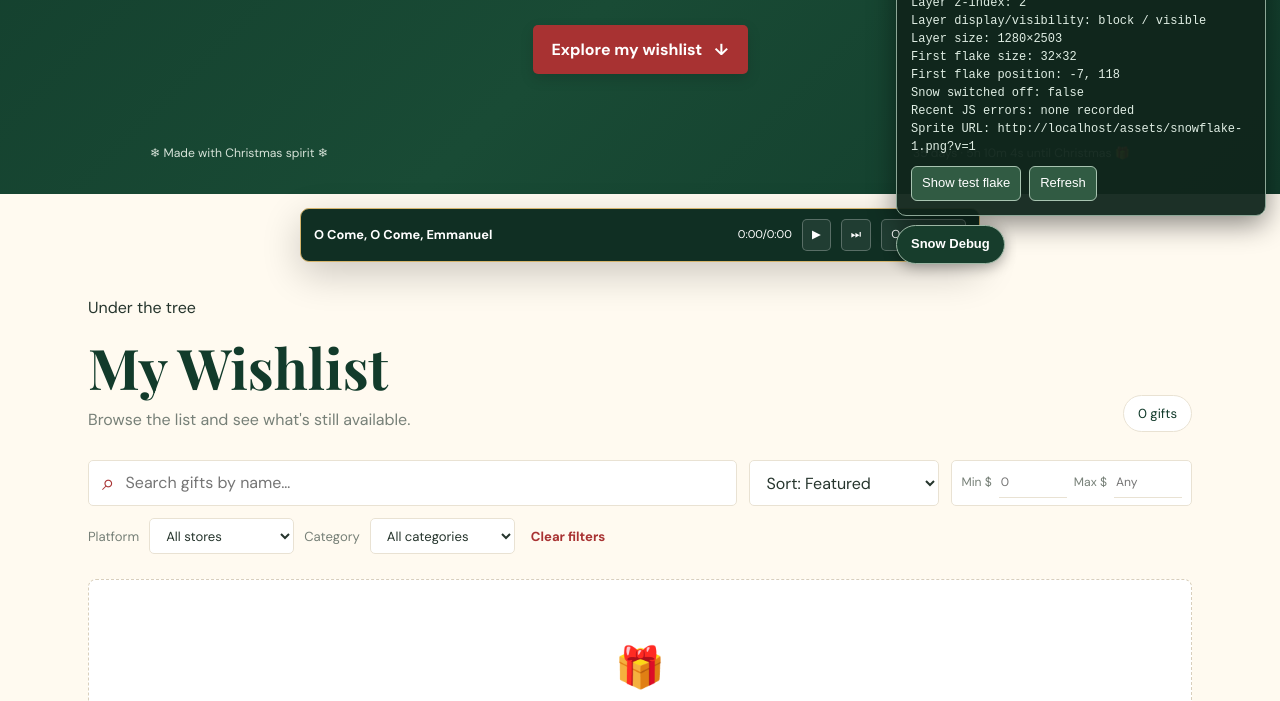
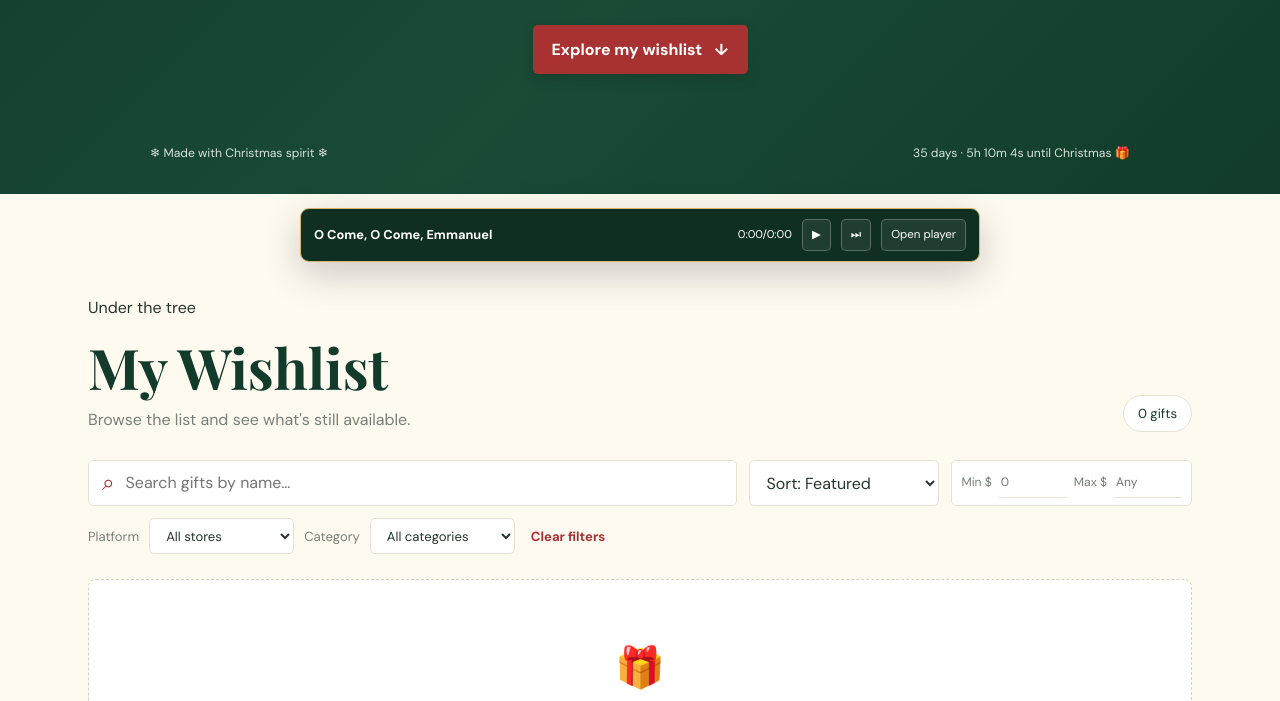
Before and after one commit to Enzo-il-sviluppatore/CHIRSTMASSS-TIMEEEEEEEEEEEEEEEEEEE, a plain HTML site: page index.html in a window 1280 px wide. Shown: the part 522-1223 px from the top of the page. Drawn offline with nearby package versions, Linux system fonts and the light colour scheme; no server answers.

Commit message:
Remove snowfall debug script

```diff
--- a/index.html
+++ b/index.html
@@ -16,7 +16,6 @@
   <script src="https://www.gstatic.com/firebasejs/10.12.5/firebase-firestore-compat.js"></script>
   <script src="config.js"></script>
   <script defer src="app.js?v=music-panel-docked-8"></script>
-  <script defer src="snow-debug.js?v=3"></script>
 </head>
 <body>
   <div id="welcome" class="welcome-screen" aria-live="polite">
```
